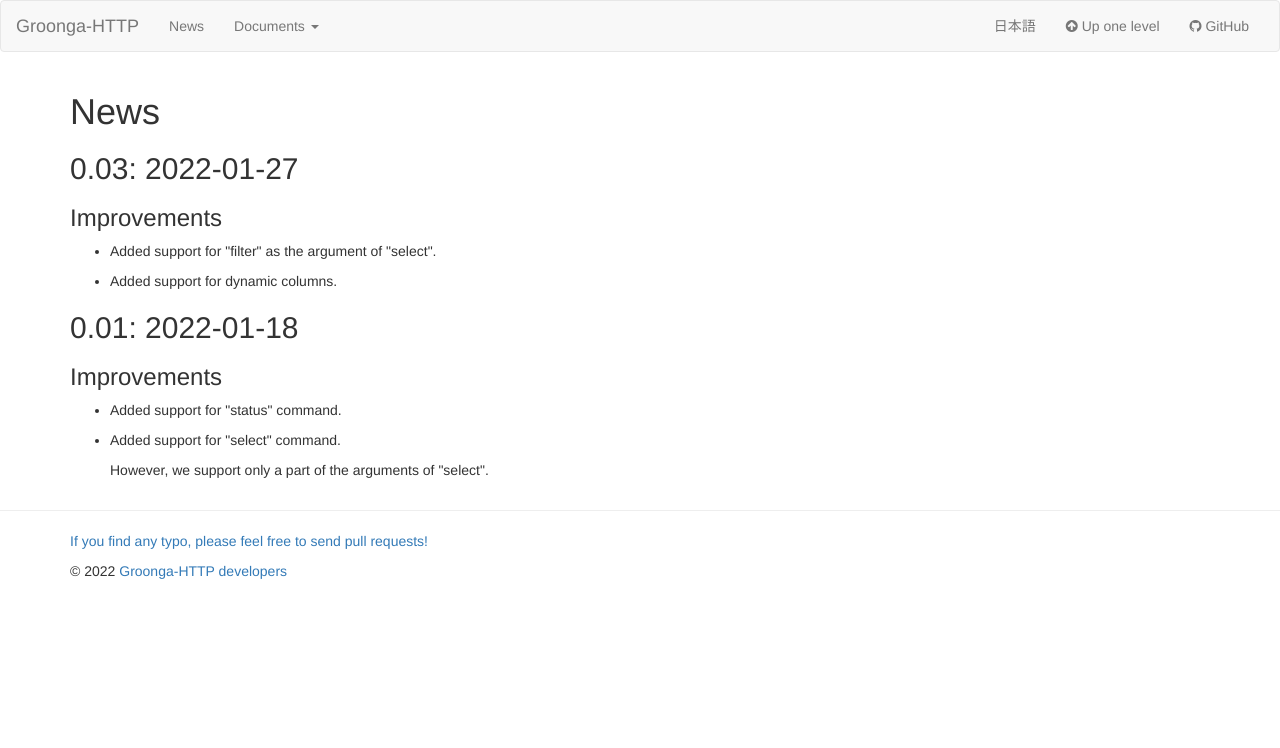
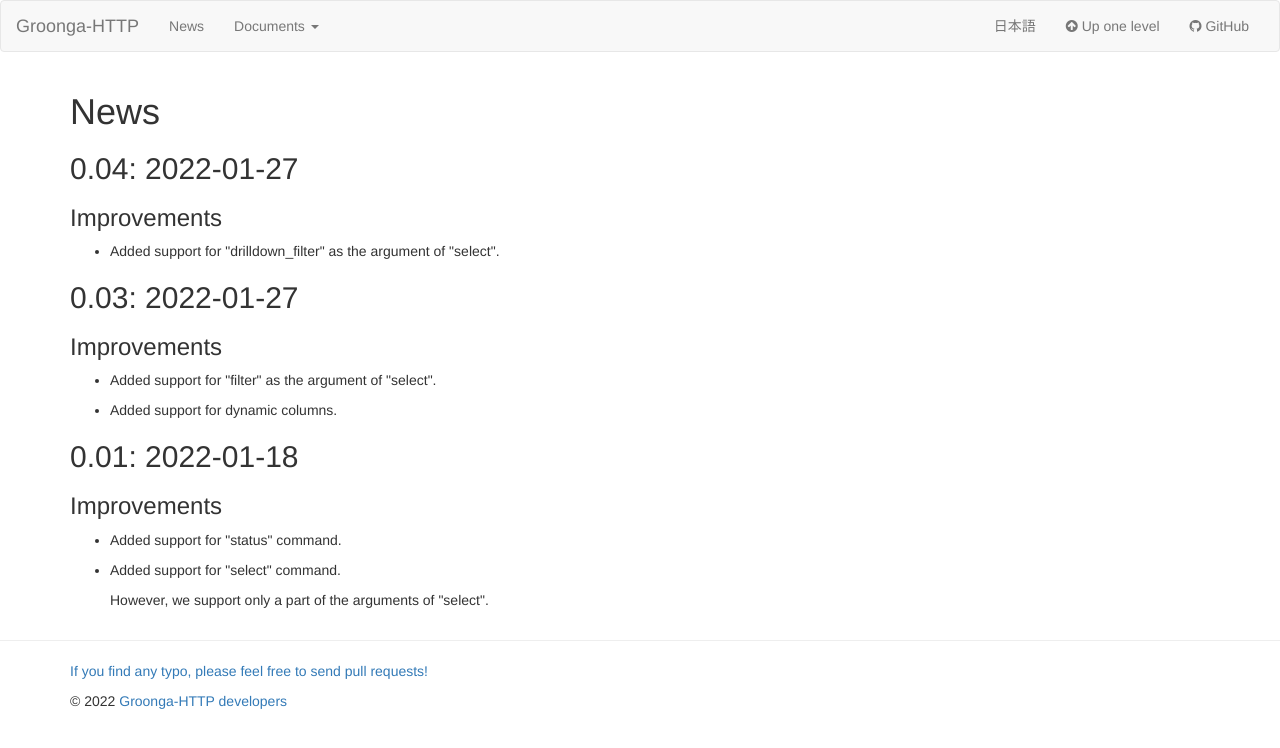
Before and after one commit to groonga/Groonga-HTTP, a Jekyll site: the page built from docs/news/index.md, in a window 1280 px wide. Shown: the top 748 px of the page. Built offline with Jekyll 4.4.1, drawn with Linux system fonts in a browser that asks for light colours.

Commit message:
doc news: add topics for Groonga-HTTP 0.04

```diff
--- a/docs/news/index.md
+++ b/docs/news/index.md
@@ -3,6 +3,12 @@ title: News
 ---
 
 # News
+
+## 0.04: 2022-01-27 {#version-0-04}
+
+### Improvements
+
+  * Added support for "drilldown_filter" as the argument of "select".
 
 ## 0.03: 2022-01-27 {#version-0-03}
 
```
Also changed, not shown: docs/ja/news/index.md (+6 -0 lines), 1 other file.
